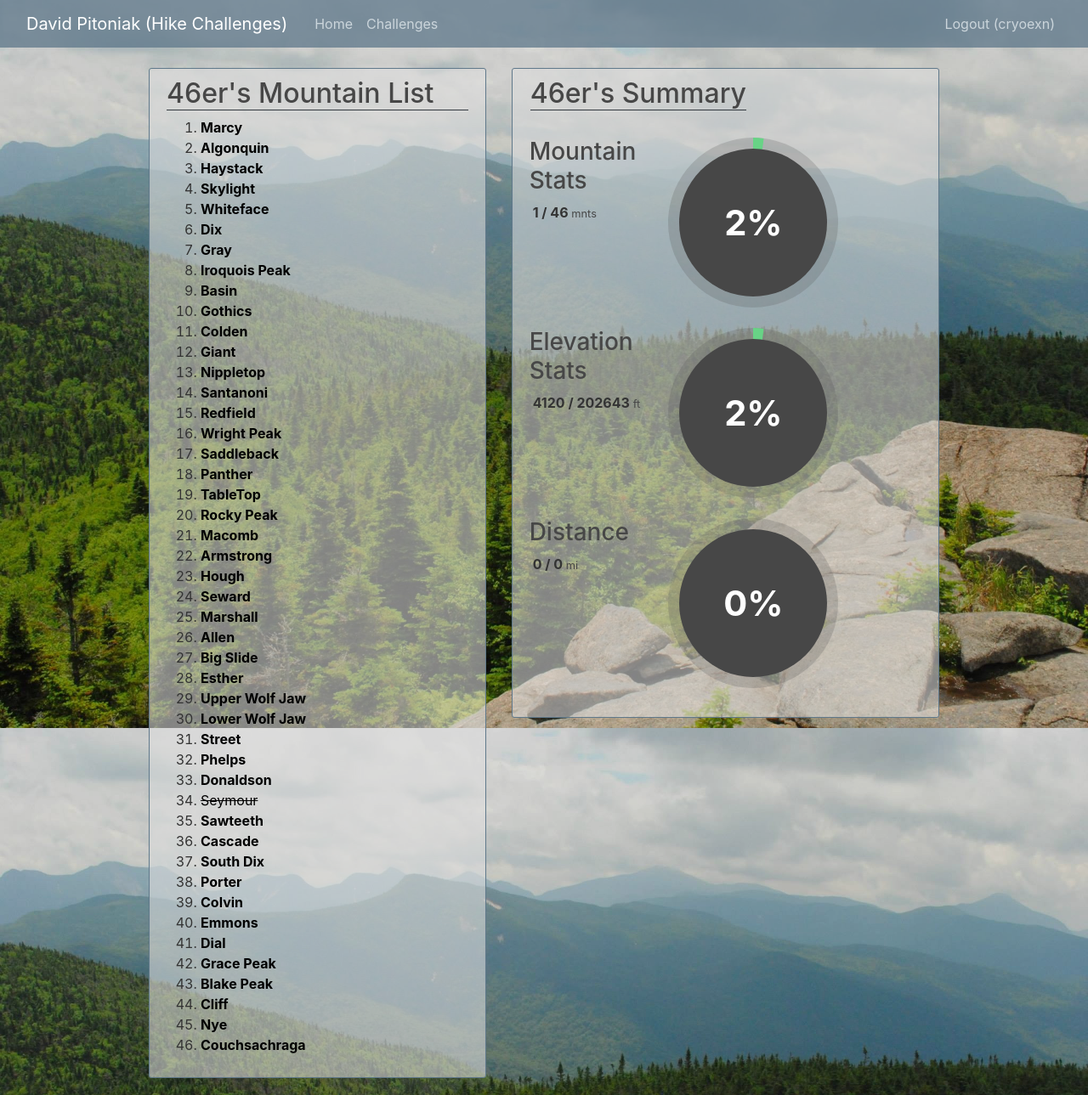
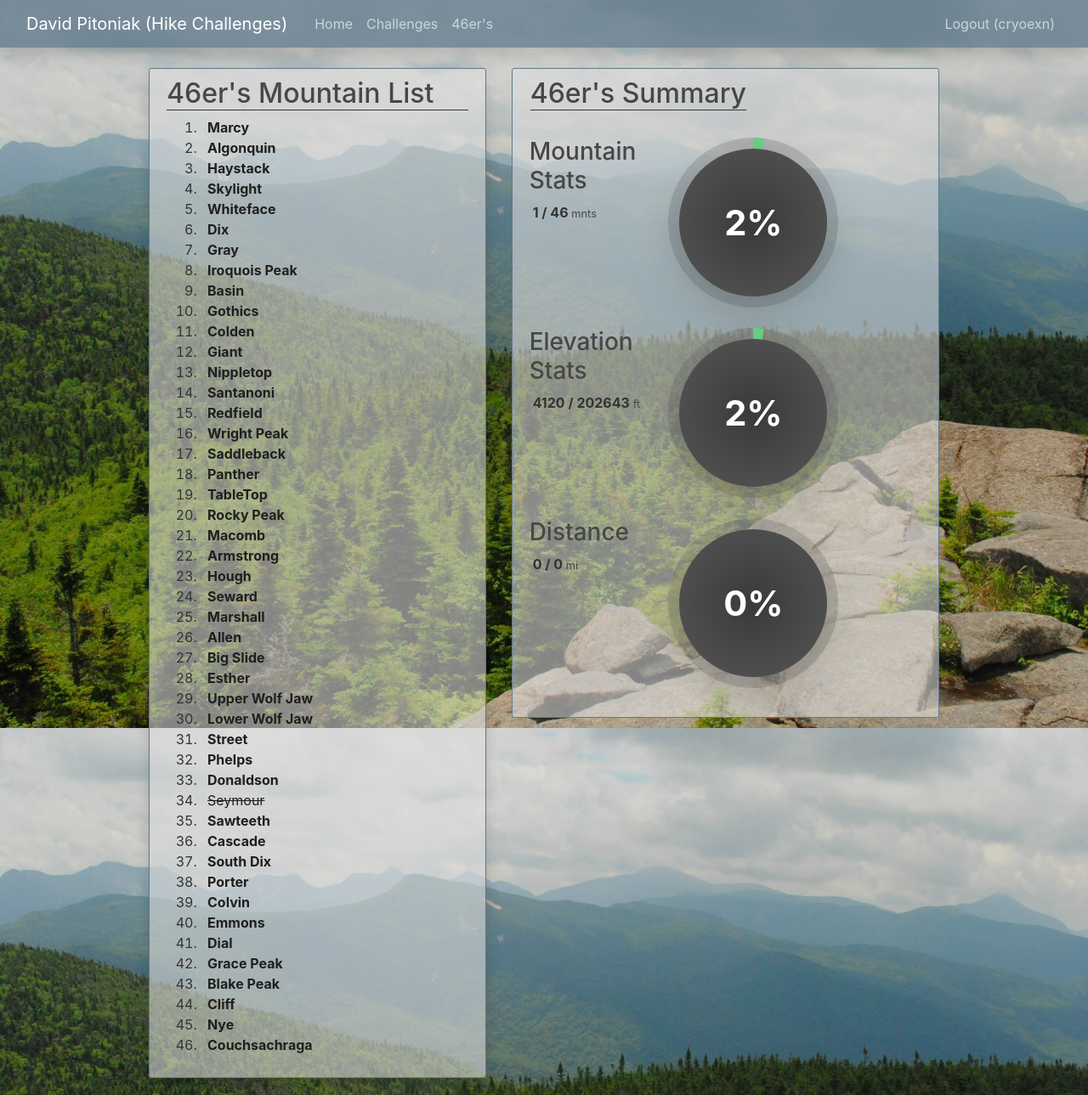
Before and after one commit to Cryoexn/HikeChallenges, a Django app: a page that uses mysite/challenges/templates/challenges/base.html in a window 1280 px wide. Shown: the whole page at 85% size. Run offline with Django 3.2, Linux system fonts and the light colour scheme; a user stored in the database is signed in; data comes from the database, SQL or seed files in the repository; both versions use the stored data as it was after the commit; some libraries are stand-ins or nearby versions.

Commit message:
Added shadows and gradients.

```diff
--- a/mysite/challenges/static/challenges/main.css
+++ b/mysite/challenges/static/challenges/main.css
@@ -35,8 +35,24 @@
     right: 0;
   }
 
-  .a-color {
-    color: #000000;
+  .mnt-link {
+    color: #1f1f1f;
+  }
+
+  .mnt-link:hover {
+    color: rgb(71, 71, 71);
+    background-color: #6c757da6;
+    text-decoration: none;
+  }
+
+  .chall-link {
+    color: #1f1f1f;
+  }
+
+  .chall-link:hover {
+    color: rgb(71, 71, 71);
+    background-color: #6c757da6;
+    text-decoration: none;
   }
 
   .text-muted-slight {
@@ -191,6 +207,7 @@
     background: rgb(71, 71, 71);
     text-align: center;
     display: table;
+    background-image: radial-gradient(closest-side,rgb(58, 58, 58), rgb(78, 78, 78));
 }
 
 .ppc-percents span {
--- a/mysite/challenges/templates/challenges/base.html
+++ b/mysite/challenges/templates/challenges/base.html
@@ -34,7 +34,7 @@
 
   <body class="background-img">
     <header class="site-header">
-      <nav class="navbar navbar-expand-md navbar-dark bg-steel fixed-top" style="background-color: #5f788ac2;">
+        <nav class="navbar navbar-expand-md navbar-dark bg-steel fixed-top shadow" style="background-color: #5f788ac2;">
           <div class="container-fluid">
             <a class="navbar-brand mr-4" href="{% url 'index_chall' %}">
               David Pitoniak (Hike Challenges)
@@ -43,17 +43,22 @@
               <span class="navbar-toggler-icon"></span>
             </button>
             <div class="collapse navbar-collapse" id="navbarToggle">
+              <!-- Navbar Left Side -->
               <div class="navbar-nav mr-auto">
+                {% block navbar-links-left %}
                 <a class="nav-item nav-link" href="{% url 'home' %}">Home</a>
                 <a class="nav-item nav-link" href="{% url 'index_chall' %}">Challenges</a>
+                {% endblock navbar-links-left %}
               </div>
               <!-- Navbar Right Side -->
               <div class="navbar-nav">
+                {% block navbar-links-right %}
                 {% if user.is_authenticated %}
                   <a class="nav-item nav-link" href="{% url 'logout' %}">Logout ({{ user.username }})</a>
                 {% else %}
                   <a class="nav-item nav-link" href="{% url 'login' %}">Login</a>
                 {% endif %}
+                {% endblock navbar-links-right %}
               </div>
             </div>
           </div>
--- a/mysite/challenges/templates/challenges/challenge_detail.html
+++ b/mysite/challenges/templates/challenges/challenge_detail.html
@@ -1,20 +1,25 @@
 {% extends "challenges/base.html" %}
+
+{% block navbar-links-left %}
+  {{ block.super }}
+  <a class="nav-item nav-link" href="{% url 'detail_chall' challenge_name %}">{{ challenge_name }}</a>
+{% endblock navbar-links-left %}
+
 {% block content %}
-
 <script type="text/javascript" src="/static/challenges/pie-chart.js"></script>
 
 <div class="row justify-content-center">
   <div class="col-md-12 col-lg-4">
-    <div class="content-section">
+    <div class="content-section shadow">
       {% if mountains_list %}
         <h2 class="text-muted-slight border-bottom border-dark">{{ challenge_name }} Mountain List</h2>
         <ol>
           {% for mountain in mountains_list %}
             <li>
               {% if mountain in completed_mountains %}
-                <a class="a-color" href="{% url 'detail_mnt' challenge_name mountain.mnt_name %}"><del>{{ mountain.mnt_name }}</del></a>
+                <a class="mnt-link rounded px-2" href="{% url 'detail_mnt' challenge_name mountain.mnt_name %}"><del>{{ mountain.mnt_name }}</del></a>
               {% else %}
-                <a class="a-color font-weight-bold" href="{% url 'detail_mnt' challenge_name mountain.mnt_name %}">{{ mountain.mnt_name }}</a>
+                <a class="mnt-link font-weight-bold rounded px-2" href="{% url 'detail_mnt' challenge_name mountain.mnt_name %}">{{ mountain.mnt_name }}</a>
               {% endif %}
             </li>
           {% endfor %}
@@ -42,7 +47,7 @@
                 <div class="ppc-progress">
                   <div id="mnt-fill" class="ppc-progress-fill"></div>
                 </div>
-                <div id="mnt-percents" class="ppc-percents">
+                <div id="mnt-percents" class="ppc-percents aqua-gradient shadow-lg rounded-circle">
                   <div class="pcc-percents-wrapper">
                     <span>%</span>
                   </div>
@@ -63,7 +68,7 @@
                 <div class="ppc-progress">
                   <div id="elv-fill" class="ppc-progress-fill"></div>
                 </div>
-                <div id="elv-percents" class="ppc-percents">
+                <div id="elv-percents" class="ppc-percents shadow-lg rounded-circle">
                   <div class="pcc-percents-wrapper">
                     <span>%</span>
                   </div>
@@ -84,7 +89,7 @@
                 <div class="ppc-progress">
                   <div id="dist-fill" class="ppc-progress-fill"></div>
                 </div>
-                <div id="dist-percents" class="ppc-percents">
+                <div id="dist-percents" class="ppc-percents shadow-lg rounded-circle">
                   <div class="pcc-percents-wrapper">
                     <span>%</span>
                   </div>
--- a/mysite/challenges/templates/challenges/index.html
+++ b/mysite/challenges/templates/challenges/index.html
@@ -6,7 +6,7 @@
                 {% if challenge_list %}
                     <ul>
                         {% for challenge in challenge_list %}
-                            <li><a class="a-color" href="{% url 'detail_chall' challenge.challenge_name %}">{{ challenge.challenge_name }}</a></li>
+                            <li><a class="chall-link rounded px-2" href="{% url 'detail_chall' challenge.challenge_name %}">{{ challenge.challenge_name }}</a></li>
                         {% endfor %}
                     </ul>
                 {% else %}
--- a/mysite/challenges/views.py
+++ b/mysite/challenges/views.py
@@ -79,18 +79,17 @@
             else:
                 dist_progress_pct = 0
 
-            if total_elv != 0 and total_mnts != 0:
-                context = {
-                    'mountain_pct' : mnt_progress_pct,
-                    'mountain_frac': f"{mnt_count} / {total_mnts}",
-                    'elevation_pct' : elv_progress_pct,
-                    'elevation_frac': f"{elv_count} / {total_elv}",
-                    'distance_pct' : dist_progress_pct,
-                    'distance_frac' : f"{dist_count} / {total_dist}",
-                    'challenge_name' : challenge_name,
-                    'mountains_list' : mountain_list,
-                    'completed_mountains': completed_mountains,
-                }
+            context = {
+                'mountain_pct' : mnt_progress_pct,
+                'mountain_frac': f"{mnt_count} / {total_mnts}",
+                'elevation_pct' : elv_progress_pct,
+                'elevation_frac': f"{elv_count} / {total_elv}",
+                'distance_pct' : dist_progress_pct,
+                'distance_frac' : f"{dist_count} / {total_dist}",
+                'challenge_name' : challenge_name,
+                'mountains_list' : mountain_list,
+                'completed_mountains': completed_mountains,
+            }
     else:
         messages.warning(request, 'You need to be logged in to view mountain details. You will be redirected to login page.')
 
--- a/mysite/users/templates/users/login.html
+++ b/mysite/users/templates/users/login.html
@@ -1,5 +1,6 @@
 {% extends "challenges/base.html" %}
 {% load crispy_forms_tags %}
+
 {% block content %}
 <div class="row justify-content-center">
     <div class="col-md-12 col-lg-4">
--- a/mysite/users/templates/users/logout.html
+++ b/mysite/users/templates/users/logout.html
@@ -1,4 +1,5 @@
 {% extends "challenges/base.html" %}
+
 {% block content %}
 <div class="row justify-content-center">
 	<div class="col-md-12 col-lg-4">
--- a/mysite/users/templates/users/profile.html
+++ b/mysite/users/templates/users/profile.html
@@ -4,8 +4,5 @@
     <div class="content-section col-lg-4">
         <h2>{{ user.username }}</h2>
     </div>
-    <div class="content-section">
-
-    </div>
 </div>
 {% endblock content %}
```
Also changed, not shown: mysite/challenges/templates/challenges/mountain_detail.html (+10 -4 lines), mysite/users/views.py (+0 -7 lines), mysite/db.sqlite3. Lines whose indentation alone changed are shown as unchanged.
